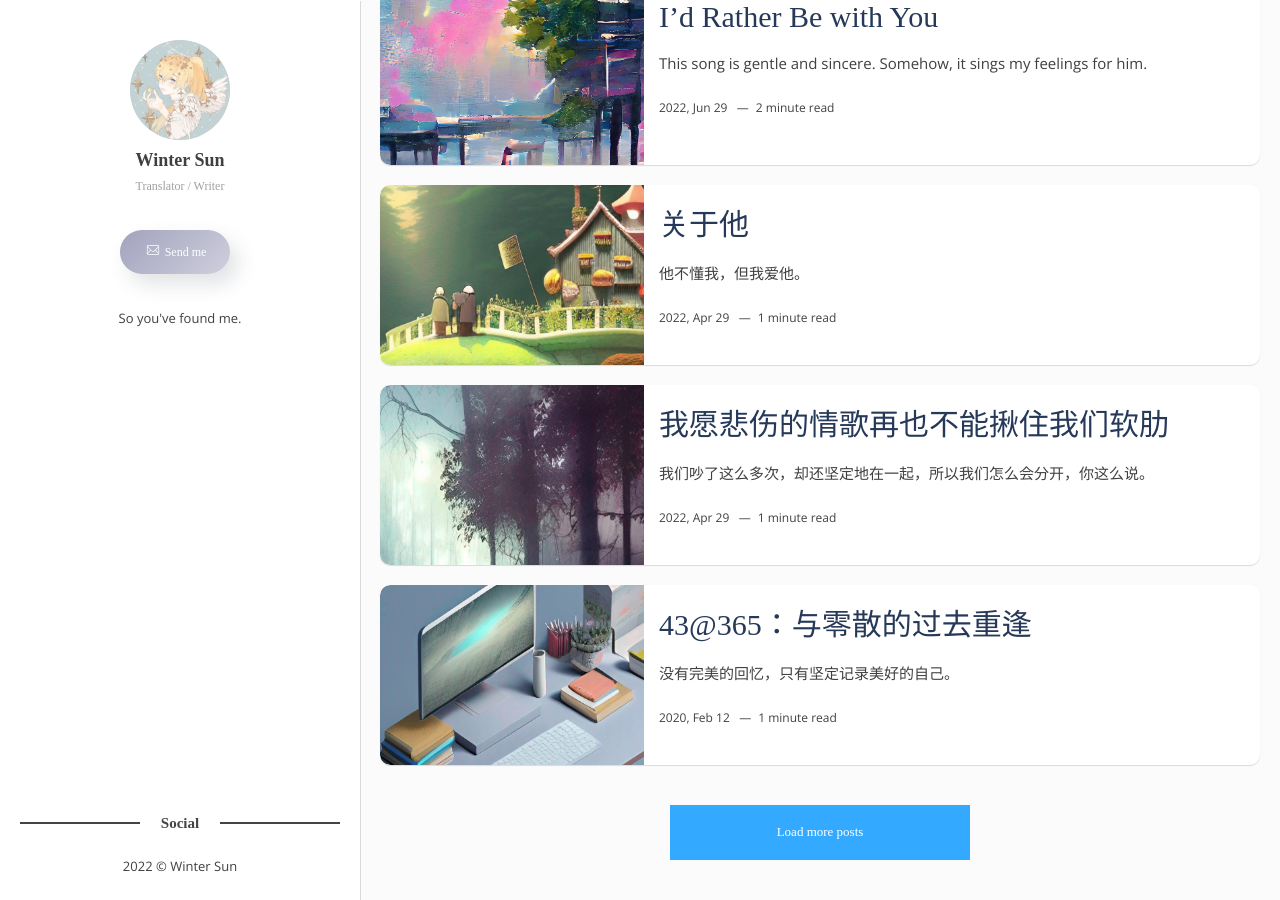
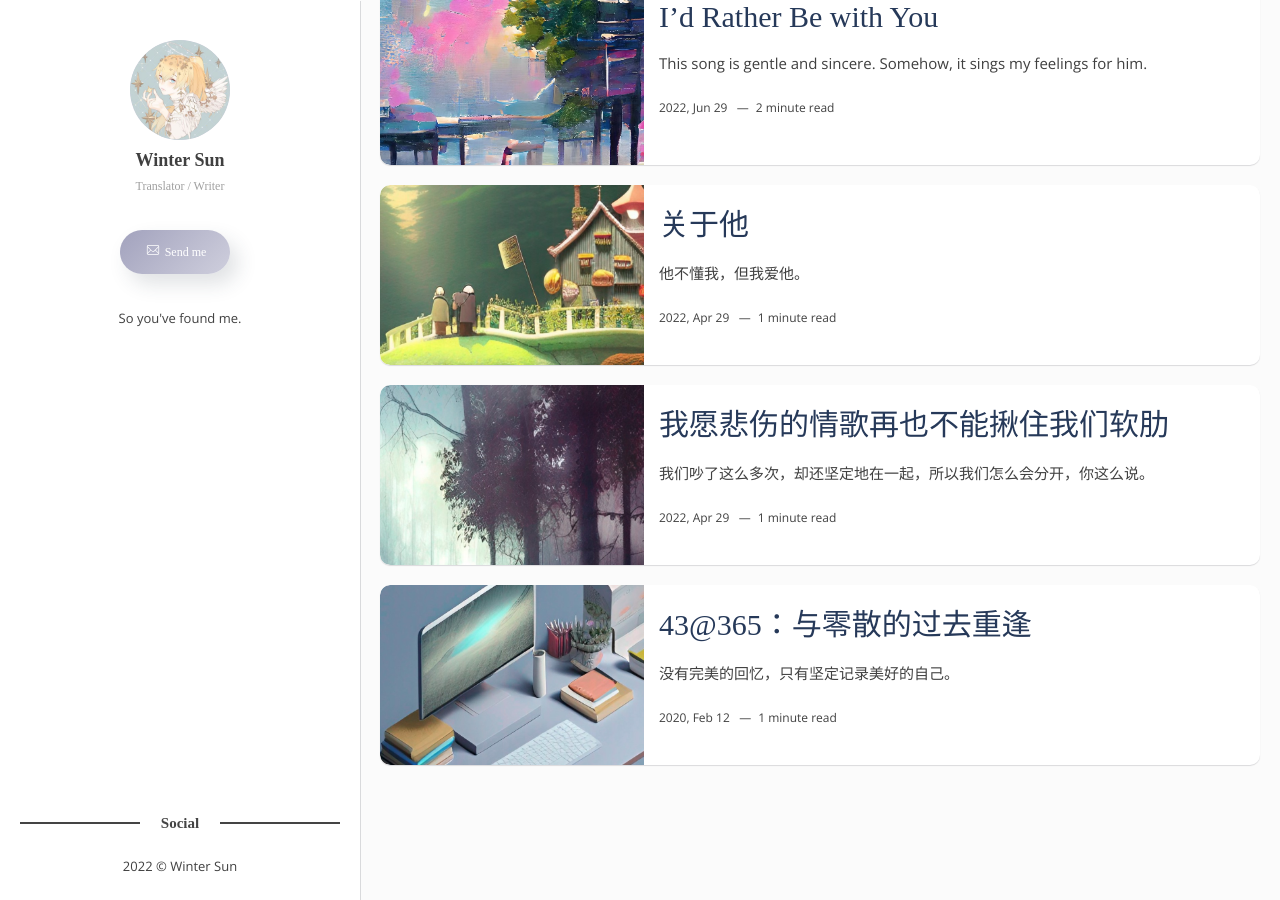
Before and after one commit to DXWinterSun/DXWinterSun.github.io, a Jekyll site: the page built from index.html, in a window 1280 px wide and 900 px high, scrolled down 694 px. Built offline with Jekyll 4.4.1, drawn with Linux system fonts in a browser that asks for light colours; some web fonts are replaced; the list of posts is cut into pages by our own code.

Commit message:
update: 删除load more

```diff
--- a/index.html
+++ b/index.html
@@ -22,11 +22,5 @@ layout: home
   </article> <!-- /.c-post -->
   {% endfor %}
 </div> <!-- /.c-posts -->
-
-{% assign postCount = site.posts | size %}
-{% assign postsCovered = site.paginate | plus:offset %}
-{% if postsCovered < postCount %}
-  <button class="c-load-more c-btn c-btn--middle">Load more posts</button>
-{% endif %}
 {% include categories.html %}
 {% include blog-tags.html %}
```
